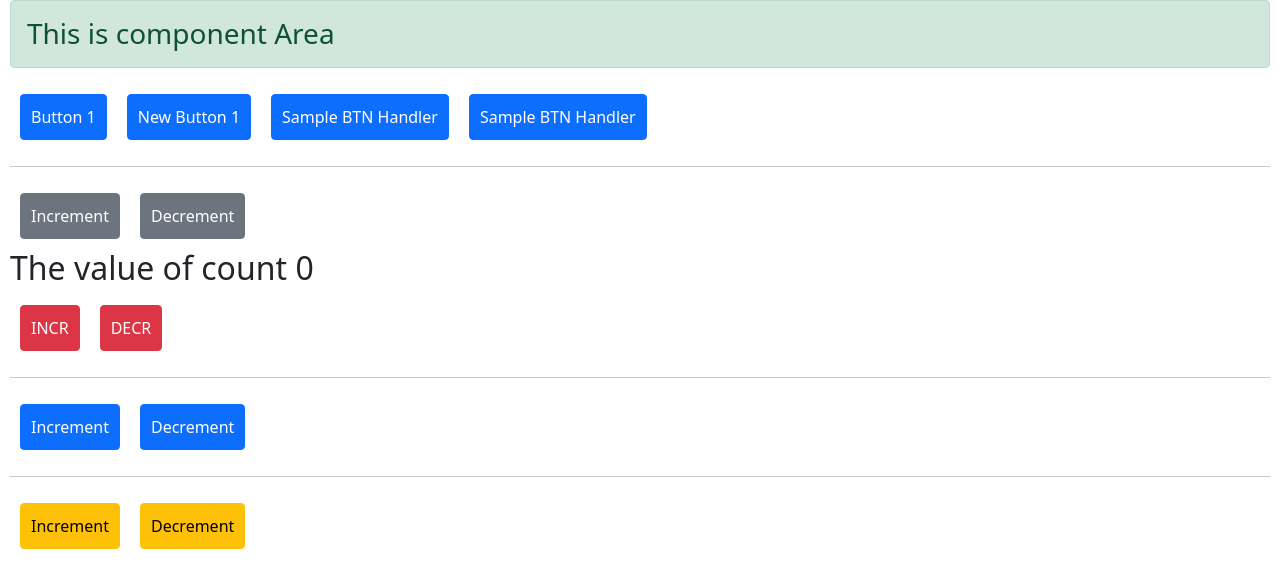
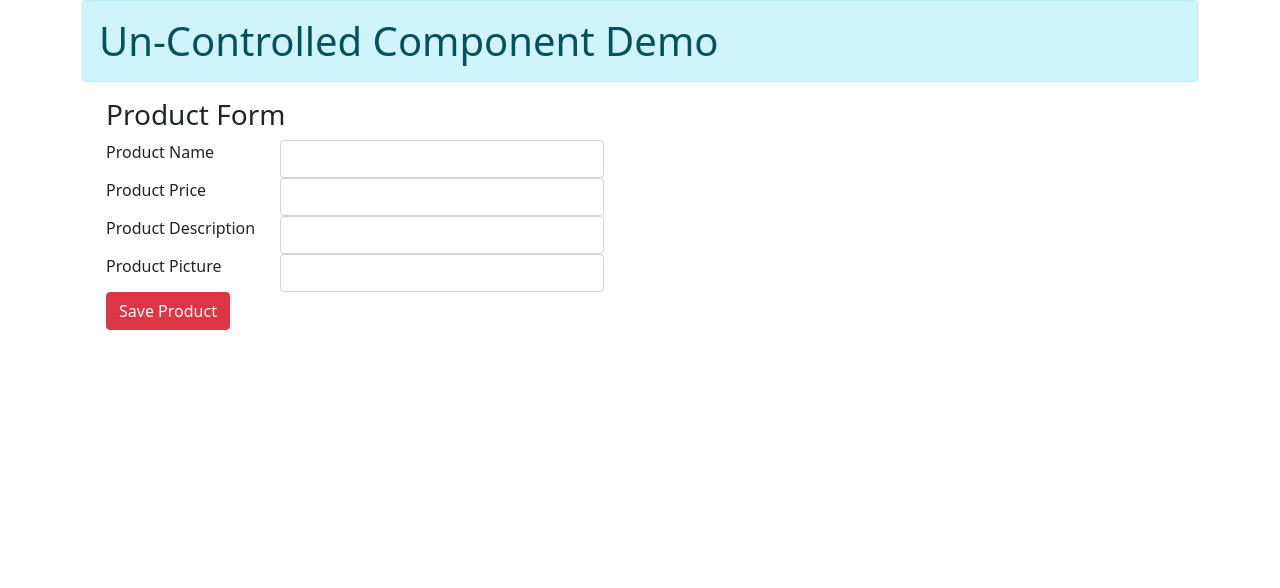
Before and after one commit to adithnaveen/sapient-apr-2021-xt, a React (Create React App) app in the folder workspace/react-works/react-app-01/: page / in a window 1280 px wide. Shown: the top 588 px of the page. Built offline with nearby package versions, Linux system fonts and the light colour scheme.

Commit message:
added react code

```diff
--- a/workspace/react-works/react-app-01/package.json
+++ b/workspace/react-works/react-app-01/package.json
@@ -18,12 +18,6 @@
     "test": "react-scripts test",
     "eject": "react-scripts eject"
   },
-  "eslintConfig": {
-    "extends": [
-      "react-app",
-      "react-app/jest"
-    ]
-  },
   "browserslist": {
     "production": [
       ">0.2%",
--- a/workspace/react-works/react-app-01/src/02-event-handler/index.js
+++ b/workspace/react-works/react-app-01/src/02-event-handler/index.js
@@ -1,6 +1,5 @@
 import React, { Component } from 'react'
 
-import 'bootstrap/dist/css/bootstrap.css';
 import './App.css';
 
 import Btn from './Btn';
--- /dev/null
+++ b/workspace/react-works/react-app-01/src/03-unctrl-ctrl/ProductForm.js
@@ -0,0 +1,67 @@
+import React, { Component } from 'react'
+
+// show working of un-controlled component
+class ProductForm extends Component {
+
+    addProduct = (event) => {
+        console.log("Add Product Form Submitted... ");
+
+        const name = this.refs.name.value;
+        const price = this.refs.price.value;
+        const description = this.refs.description.value;
+        const pic = this.refs.pic.value;
+
+        const p1 = { name, price, description, pic };
+        console.log(p1);
+        this.refs.name.value = "";
+        this.refs.price.value = "";
+        this.refs.description.value = "";
+        this.refs.pic.value = "";
+
+        event.preventDefault();
+    }
+    render() {
+        return (
+            <div className="container">
+                <h3>Product Form</h3>
+                <form className="form" onSubmit={this.addProduct}>
+
+                    <div className="form-group row">
+                        <label htmlFor="name" className="control-label col-md-4">Product Name</label>
+                        <div className="col-md-8">
+                            <input type="text" ref="name" id="name" className="form-control" />
+                        </div>
+                    </div>
+
+
+
+                    <div className="form-group row">
+                        <label htmlFor="price" className="control-label col-md-4">Product Price</label>
+                        <div className="col-md-8">
+                            <input type="text" ref="price" id="price" className="form-control" />
+                        </div>
+                    </div>
+
+
+                    <div className="form-group row">
+                        <label htmlFor="description" className="control-label col-md-4">Product Description</label>
+                        <div className="col-md-8">
+                            <input type="text" ref="description" id="description" className="form-control" />
+                        </div>
+                    </div>
+
+                    <div className="form-group row">
+                        <label htmlFor="pic" className="control-label col-md-4">Product Picture</label>
+                        <div className="col-md-8">
+                            <input type="text" ref="pic" id="pic" className="form-control" />
+                        </div>
+                    </div>
+
+                    <button className="btn btn-danger">Save Product</button>
+                </form>
+            </div>
+        );
+    }
+}
+
+export default ProductForm;
--- /dev/null
+++ b/workspace/react-works/react-app-01/src/03-unctrl-ctrl/index.js
@@ -0,0 +1,21 @@
+import React, { Component } from 'react'
+import ProductForm from './ProductForm';
+
+class App extends Component {
+
+    render() {
+        return (
+            <div className="container">
+                <h1 className="alert alert-info">Un-Controlled Component Demo</h1>
+                <div className="row">
+                    <div className="col">
+                        <ProductForm />
+                    </div>
+                    <div className="col"></div>
+                </div>
+            </div>
+        );
+    }
+}
+
+export default App;
--- a/workspace/react-works/react-app-01/src/index.js
+++ b/workspace/react-works/react-app-01/src/index.js
@@ -1,6 +1,7 @@
 import React from 'react';
 import ReactDOM from 'react-dom';
 import './App.css';
+import 'bootstrap/dist/css/bootstrap.css';
 /*
 // first program
 import App from './App';
@@ -11,6 +12,7 @@ ReactDOM.render(<App
 */
 
 // import App from './01-basics';
-import App from './02-event-handler';
+// import App from './02-event-handler';
+import App from './03-unctrl-ctrl/index';
 
 ReactDOM.render(<App />, document.querySelector("#root"));
```
Also changed, not shown: 1 other file (tests, documents, lock files or other folders).
